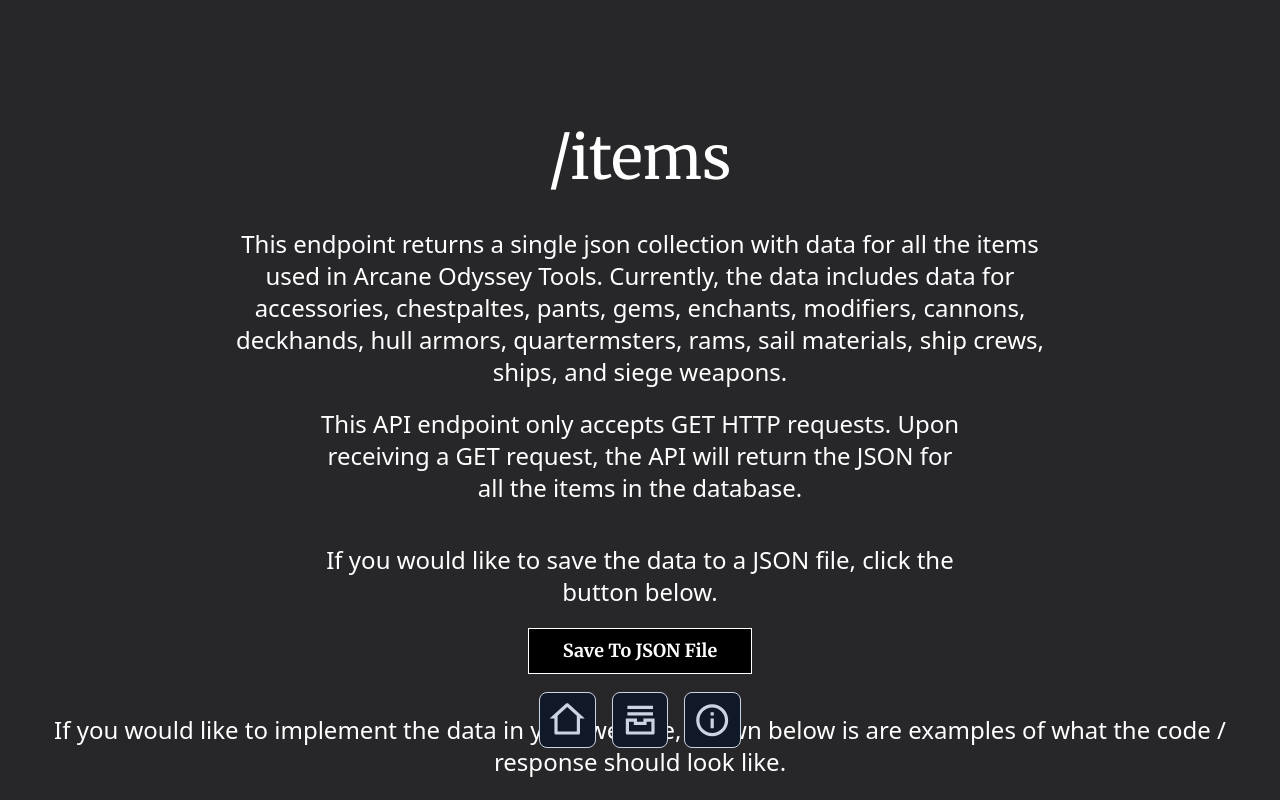
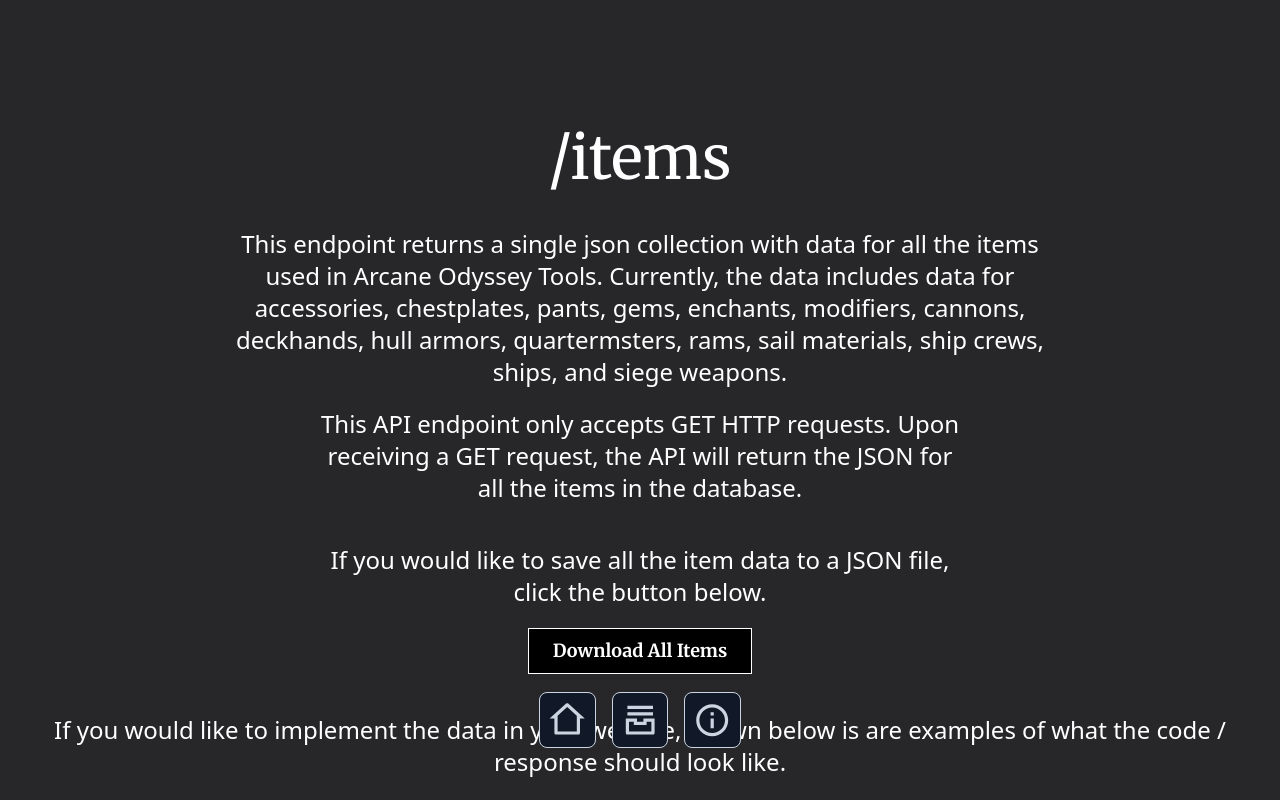
Before and after one commit to BobbyNooby/arcane-odyssey-api, a SvelteKit app: page /items in a window 1280 px wide. Shown: the top 800 px of the page. Built offline with nearby package versions, Linux system fonts and the light colour scheme; no server answers; a web font is replaced by a local one.

Commit message:
Minor text changes

```diff
--- a/src/routes/items/+page.server.ts
+++ b/src/routes/items/+page.server.ts
@@ -1,4 +1,6 @@
-export const load = async (): Promise<{ data: any[] } | { error: string }> => {
+export const load = async (): Promise<
+	{ randomData: any[]; allData: any[] } | { error: string }
+> => {
 	try {
 		const response = await fetch('https://api.arcaneodyssey.net/items', { method: 'GET' });
 		const data = await response.json();
@@ -35,7 +37,7 @@
 			}
 		}
 
-		return { data: finalData };
+		return { randomData: finalData, allData: data };
 	} catch (error) {
 		console.log(error);
 		return { error: 'Internal Server Error' };
--- a/src/routes/items/+page.svelte
+++ b/src/routes/items/+page.svelte
@@ -11,13 +11,13 @@
 
 	onMount(() => {
 		ready = true;
-		console.log(data.data);
+		console.log(data.allData);
 	});
 
 	function saveToJsonFile() {
 		const now = new Date();
 		const fileName = `AOToolsItems_${now.getFullYear()}-${String(now.getMonth() + 1).padStart(2, '0')}-${String(now.getDate()).padStart(2, '0')}_${now.getHours()}-${String(now.getMinutes()).padStart(2, '0')}-${String(now.getSeconds()).padStart(2, '0')}.json`;
-		const json = data.data;
+		const json = data.allData;
 		const blob = new Blob([JSON.stringify(json, null, 2)], { type: 'application/json' });
 		const url = URL.createObjectURL(blob);
 		const a = document.createElement('a');
@@ -38,7 +38,7 @@
 		<h1 class="text-white text-6xl mt-32" style="font-family: Merriweather;">/items</h1>
 		<p class="text-white text-2xl mt-10 w-2/3">
 			This endpoint returns a single json collection with data for all the items used in Arcane
-			Odyssey Tools. Currently, the data includes data for accessories, chestpaltes, pants, gems,
+			Odyssey Tools. Currently, the data includes data for accessories, chestplates, pants, gems,
 			enchants, modifiers, cannons, deckhands, hull armors, quartermsters, rams, sail materials,
 			ship crews, ships, and siege weapons.
 		</p>
@@ -47,9 +47,9 @@
 			return the JSON for all the items in the database.
 		</p>
 		<p class="text-white text-2xl my-5 w-1/2">
-			If you would like to save the data to a JSON file, click the button below.
+			If you would like to save all the item data to a JSON file, click the button below.
 		</p>
-		<BlackButton parentText="Save To JSON File" parentFunction={() => saveToJsonFile()}
+		<BlackButton parentText="Download All Items" parentFunction={() => saveToJsonFile()}
 		></BlackButton>
 
 		<p class="text-white text-2xl mt-10">
@@ -77,7 +77,7 @@
 		<p class="text-white text-2xl">Sample Response</p>
 
 		<CodeBlock
-			code={JSON.stringify(data.data, null, 2)}
+			code={JSON.stringify(data.randomData, null, 2)}
 			language={'json'}
 			tailwindcss="text-xs w-2/3 mx-5"
 			isOverflow={true}
```
